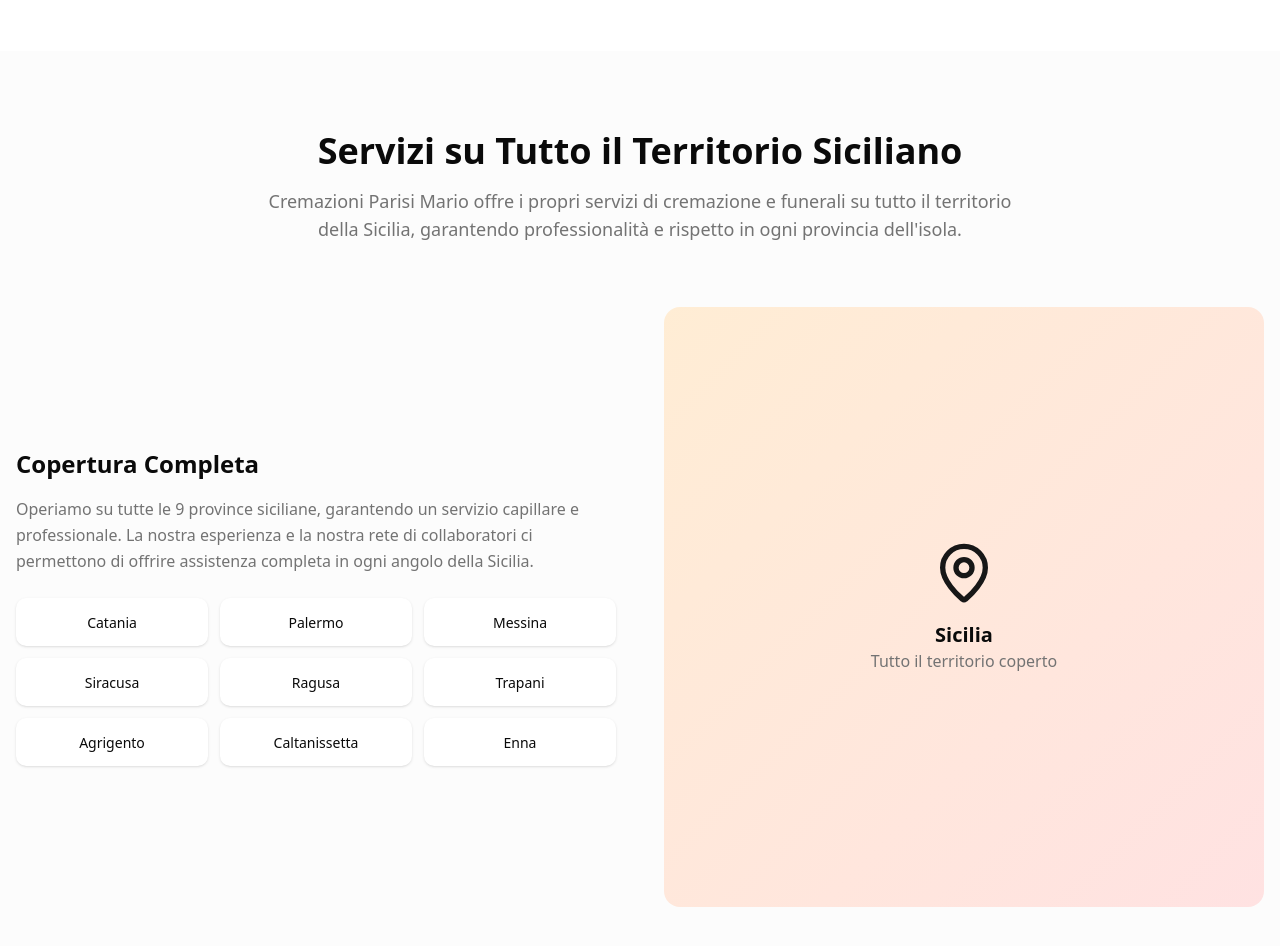
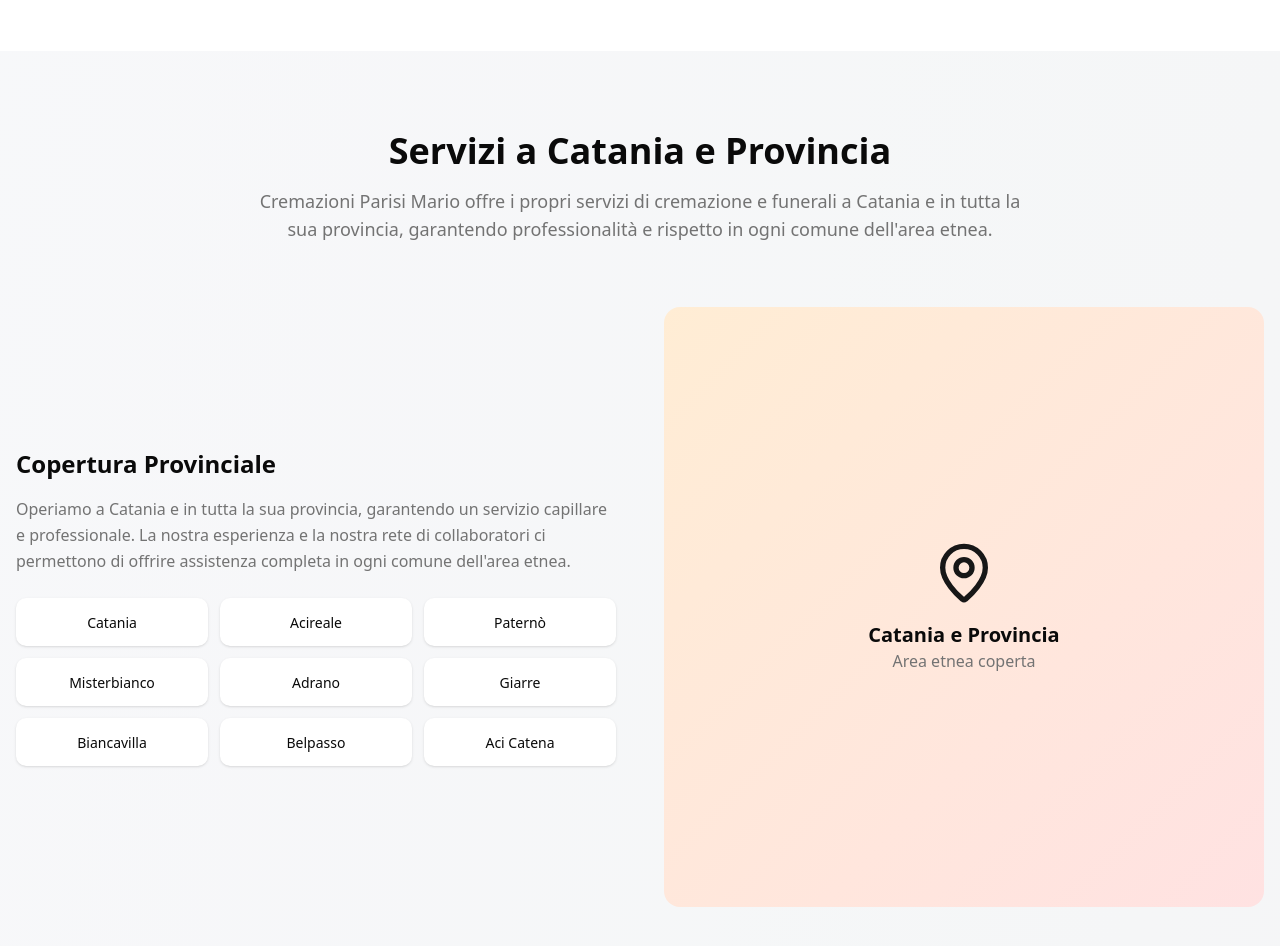
Before and after one commit to Burrath/cremazioni-parisi-mario, a React (Vite) app: page / in a window 1280 px wide. Shown: the part 2160-3106 px from the top of the page. Built offline with nearby package versions, Linux system fonts and the light colour scheme.

Commit message:
Update: aggiornamenti automatici - 2025-10-23 17:25:23

```diff
--- a/src/App.tsx
+++ b/src/App.tsx
@@ -9,7 +9,7 @@
 
 function App() {
   return (
-    <div className="min-h-screen bg-background">
+    <div className="min-h-screen bg-gradient-to-br from-slate-50 to-gray-100 dark:from-slate-900 dark:to-gray-900">
       <Header />
       <Hero />
       <CremationService />
--- a/src/components/CremationService.tsx
+++ b/src/components/CremationService.tsx
@@ -56,7 +56,7 @@
         <div className="grid lg:grid-cols-2 gap-12 items-center mb-16">
           <div className="space-y-6">
             <div className="space-y-4">
-              <h3 className="text-2xl font-bold">Il Costo della Cremazione Comprende</h3>
+              <h3 className="text-2xl font-bold">Attenzione ai costi</h3>
               <p className="text-muted-foreground leading-relaxed">
                 La nostra Impresa Parisi Mario Servizi Funebri è particolarmente attenta
                 al contenimento dei costi sia per politica ed etica aziendale e grazie
--- a/src/components/Footer.tsx
+++ b/src/components/Footer.tsx
@@ -3,7 +3,7 @@
 
 export function Footer() {
   return (
-    <footer className="bg-gray-900 text-white">
+    <footer className="bg-gray-100 dark:bg-gray-800 text-gray-800 dark:text-gray-200">
       <div className="container mx-auto px-4 py-12">
         <div className="grid md:grid-cols-2 lg:grid-cols-4 gap-8">
           {/* Company Info */}
@@ -11,7 +11,7 @@
             <div className="flex items-center">
               <img src={logoImage} alt="Cremazioni Parisi Logo" className="h-10 w-auto" />
             </div>
-            <p className="text-sm text-gray-300 leading-relaxed">
+            <p className="text-sm text-gray-600 dark:text-gray-300 leading-relaxed">
               Impresa Parisi Mario opera dal 1954 per cremazione a Catania,
               garantendo un intervento immediato in tutta la Sicilia.
             </p>
--- a/src/components/Territory.tsx
+++ b/src/components/Territory.tsx
@@ -1,8 +1,8 @@
 import { Card, CardContent, CardDescription, CardHeader, CardTitle } from "@/components/ui/card";
 import { MapPin, Clock, Phone, Car } from "lucide-react";
 
-const sicilianProvinces = [
-  "Catania", "Palermo", "Messina", "Siracusa", "Ragusa", "Trapani", "Agrigento", "Caltanissetta", "Enna"
+const cataniaAreas = [
+  "Catania", "Acireale", "Paternò", "Misterbianco", "Adrano", "Giarre", "Biancavilla", "Belpasso", "Aci Catena"
 ];
 
 export function Territory() {
@@ -10,29 +10,29 @@
     <section id="territorio" className="py-20 bg-muted/30">
       <div className="container mx-auto px-4">
         <div className="text-center space-y-4 mb-16">
-          <h2 className="text-3xl md:text-4xl font-bold">Servizi su Tutto il Territorio Siciliano</h2>
+          <h2 className="text-3xl md:text-4xl font-bold">Servizi a Catania e Provincia</h2>
           <p className="text-lg text-muted-foreground max-w-3xl mx-auto">
             Cremazioni Parisi Mario offre i propri servizi di cremazione e funerali
-            su tutto il territorio della Sicilia, garantendo professionalità e rispetto
-            in ogni provincia dell'isola.
+            a Catania e in tutta la sua provincia, garantendo professionalità e rispetto
+            in ogni comune dell'area etnea.
           </p>
         </div>
 
         <div className="grid lg:grid-cols-2 gap-12 items-center mb-16">
           <div className="space-y-6">
             <div className="space-y-4">
-              <h3 className="text-2xl font-bold">Copertura Completa</h3>
+              <h3 className="text-2xl font-bold">Copertura Provinciale</h3>
               <p className="text-muted-foreground leading-relaxed">
-                Operiamo su tutte le 9 province siciliane, garantendo un servizio capillare
+                Operiamo a Catania e in tutta la sua provincia, garantendo un servizio capillare
                 e professionale. La nostra esperienza e la nostra rete di collaboratori ci
-                permettono di offrire assistenza completa in ogni angolo della Sicilia.
+                permettono di offrire assistenza completa in ogni comune dell'area etnea.
               </p>
             </div>
 
             <div className="grid grid-cols-3 gap-3">
-              {sicilianProvinces.map((province, index) => (
+              {cataniaAreas.map((area, index) => (
                 <div key={index} className="bg-white dark:bg-gray-800 rounded-lg p-3 text-center shadow-sm">
-                  <span className="text-sm font-medium">{province}</span>
+                  <span className="text-sm font-medium">{area}</span>
                 </div>
               ))}
             </div>
@@ -43,8 +43,8 @@
               <div className="text-center space-y-4">
                 <MapPin className="h-16 w-16 mx-auto text-primary" />
                 <div>
-                  <h3 className="text-xl font-semibold">Sicilia</h3>
-                  <p className="text-muted-foreground">Tutto il territorio coperto</p>
+                  <h3 className="text-xl font-semibold">Catania e Provincia</h3>
+                  <p className="text-muted-foreground">Area etnea coperta</p>
                 </div>
               </div>
             </div>
```
